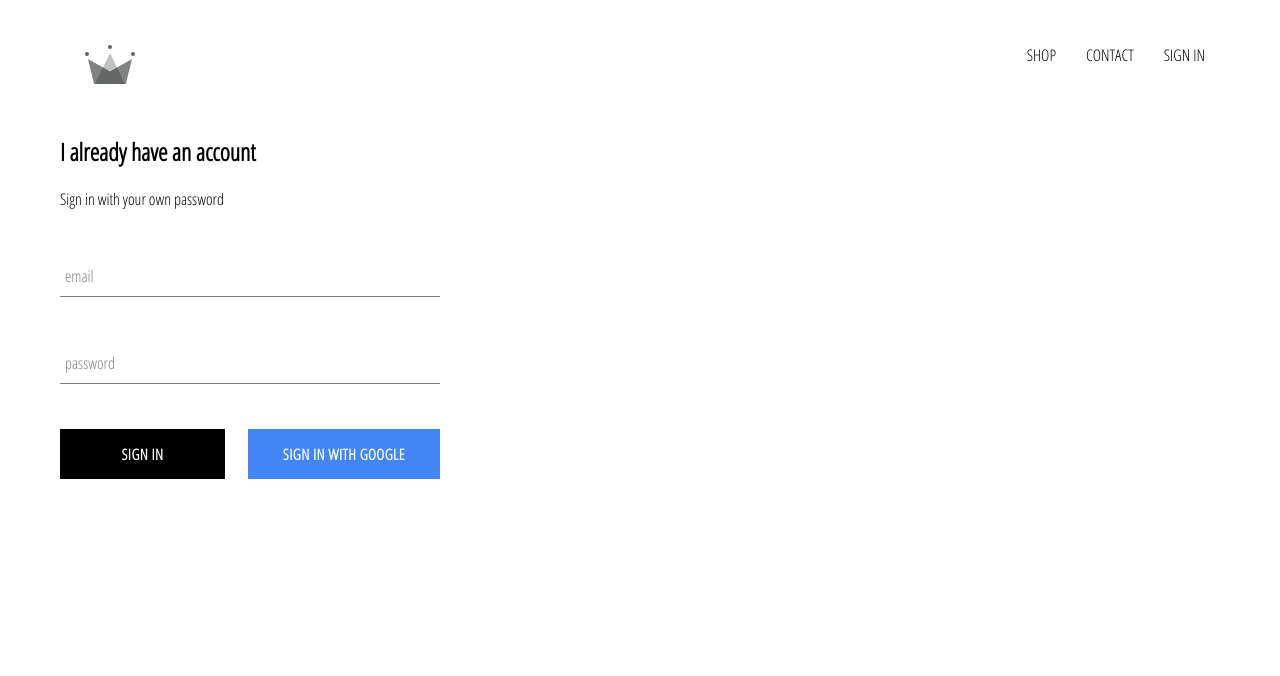
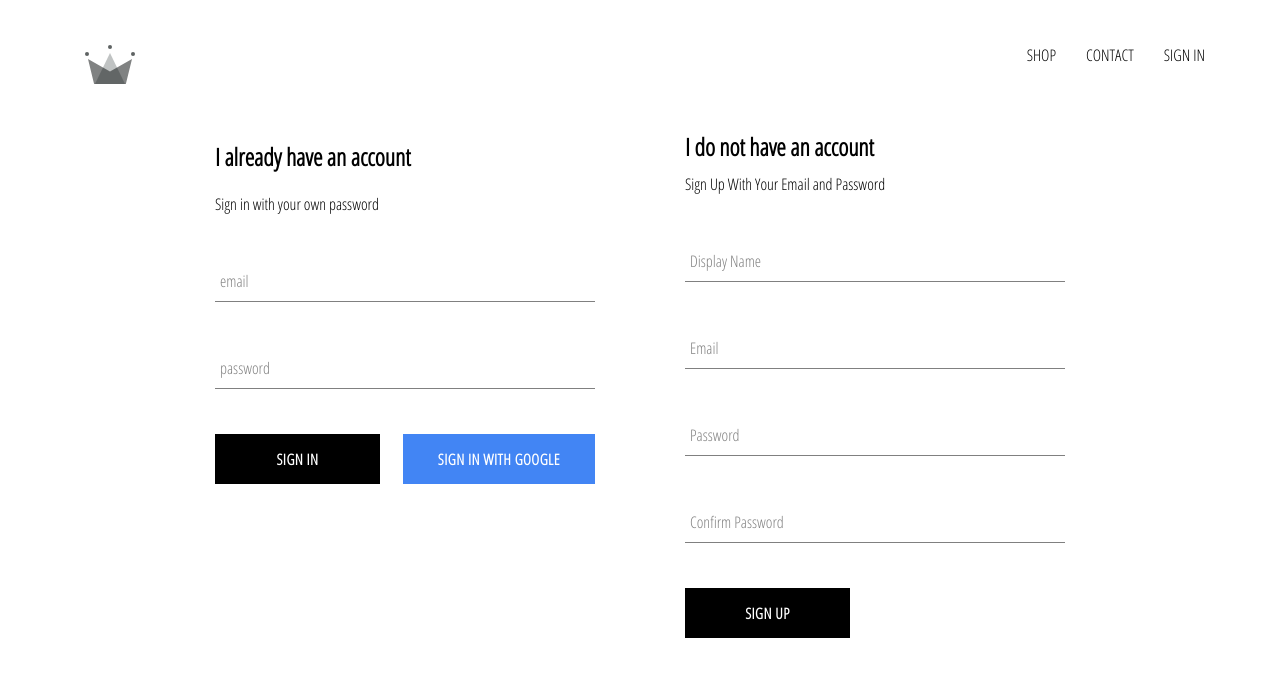
Before and after one commit to enhao25/e-commerce-react, a React (Create React App) app: page /signin in a window 1280 px wide. Shown: the top 676 px of the page. Built offline with nearby package versions, Linux system fonts and the light colour scheme; no server answers.

Commit message:
Sign in and Sign out function with firebase database

```diff
--- a/src/App.js
+++ b/src/App.js
@@ -10,7 +10,7 @@
 import Header from './Component/Header/Header';
 import SignInAndSignUp from './Page/SignIn-SignUpPage/SignIn-SignUpPage';
 
-import { auth } from './Firebase/Firebase';
+import { auth, CreateUserProfileDocument } from './Firebase/Firebase';
 
 class App extends React.Component {
   constructor() {
@@ -24,9 +24,25 @@
   unsubsribleFromAuth = null;
 
   componentDidMount() {
-    this.unsubsribleFromAuth = auth.onAuthStateChanged(user => {
-      this.setState({ currentUser: user })
-      console.log(user);
+    this.unsubsribleFromAuth = auth.onAuthStateChanged(async userAuth => {
+      // If there is a user logged in
+      if (userAuth) {
+        const userRef = await CreateUserProfileDocument(userAuth);
+
+        userRef.onSnapshot(snapshot => {
+          // Setstate is async
+          this.setState({
+            currentUser: snapshot.id,
+            ...snapshot.data()
+          }, () => {
+            console.log(this.state);
+          })
+        });
+      }
+      // If there is no current user
+      else {
+        this.setState({ currentUser: null })
+      }
     })
   }
 
--- a/src/Component/Sign-In/Sign-In.jsx
+++ b/src/Component/Sign-In/Sign-In.jsx
@@ -3,7 +3,7 @@
 import './Sign-In.scss'
 import FormInput from '../Form-input/Form-input';
 import CustomButton from '../CustomButton/CustomButton';
-import { signInWithGoogle } from '../../Firebase/Firebase';
+import { auth, signInWithGoogle } from '../../Firebase/Firebase';
 
 class SignIn extends React.Component {
     constructor(props) {
@@ -15,10 +15,20 @@
         }
     }
 
-    handleEvent = event => {
+    handleSubmit = async event => {
         event.preventDefault();
 
-        this.setState({ email: '', password: '' })
+        const { email, password } = this.state;
+
+        try {
+            await auth.signInWithEmailAndPassword(email, password);
+            this.setState({
+                email: '',
+                password: ''
+            })
+        } catch (error) {
+            console.log(error);
+        }
     }
 
     handleChange = event => {
@@ -32,7 +42,7 @@
             <div className='sign-in'>
                 <h2>I already have an account</h2>
                 <span>Sign in with your own password</span>
-                <form onSubmit={this.handleEvent}>
+                <form onSubmit={this.handleSubmit}>
                     <FormInput
                         name="email"
                         type="email"
@@ -49,7 +59,7 @@
                         required />
                     <div className="buttons">
                         <CustomButton type="submit"> Sign In </CustomButton>
-                        <CustomButton onClick={signInWithGoogle} isGoogleSignIn> Sign In With Google </CustomButton>
+                        <CustomButton type="button" onClick={signInWithGoogle} isGoogleSignIn> Sign In With Google </CustomButton>
                     </div>
                 </form>
             </div>
--- /dev/null
+++ b/src/Component/SignUp/SignUp.jsx
@@ -0,0 +1,93 @@
+import React from 'react';
+
+import './SignUp.scss';
+import { auth, CreateUserProfileDocument } from '../../Firebase/Firebase';
+import FormInput from '../Form-input/Form-input';
+import CustomButton from '../CustomButton/CustomButton';
+
+class SignUp extends React.Component {
+    constructor() {
+        super();
+
+        this.state = {
+            displayName: "",
+            email: '',
+            password: '',
+            confirmPassword: ''
+        }
+    }
+
+    handleSubmit = async event => {
+        event.preventDefault();
+
+        const { displayName, email, password, confirmPassword } = this.state;
+
+        if (password !== confirmPassword) {
+            alert("Password don't match");
+            return ;
+        }
+        try {
+            const { user } = await auth.createUserWithEmailAndPassword(email, password);
+
+            await CreateUserProfileDocument(user, {displayName});
+
+            // This also helps to clear up the form
+            this.setState({
+                displayName: "",
+                email: '',
+                password: '',
+                confirmPassword: ''
+            })
+        } catch(error) {
+            console.log(error)
+        }
+    }
+
+    handleChange = event => {
+        const { name, value } = event.target;
+
+        this.setState({[name]: value});
+    }
+    render() {
+        const { displayName, email, password, confirmPassword } = this.state;
+        return (
+            <div className='sign-up'>
+                <h2 className='title'> I do not have an account</h2>
+                <span>Sign Up With Your Email and Password</span>
+                <form className='sign-up-form' onSubmit={this.handleSubmit}>
+                    <FormInput
+                        type="text"
+                        name="displayName"
+                        value={displayName}
+                        onChange={this.handleChange}
+                        label="Display Name"
+                        required />
+                    <FormInput
+                        type="email"
+                        name="email"
+                        value={email}
+                        onChange={this.handleChange}
+                        label="Email"
+                        required />
+                    <FormInput
+                        type="password"
+                        name="password"
+                        value={password}
+                        onChange={this.handleChange}
+                        label="Password"
+                        required />
+                    <FormInput
+                        type="password"
+                        name="confirmPassword"
+                        value={confirmPassword}
+                        onChange={this.handleChange}
+                        label="Confirm Password"
+                        required />
+                    <CustomButton type="submit"> SIGN UP </CustomButton>
+                </form>
+            </div>
+        )
+    }
+}
+
+export default SignUp;
--- /dev/null
+++ b/src/Component/SignUp/SignUp.scss
@@ -0,0 +1,9 @@
+.sign-up {
+    display: flex;
+    flex-direction: column;
+    width: 380px;
+
+    .title {
+      margin: 10px 0;
+    }
+  }
--- a/src/Firebase/Firebase.js
+++ b/src/Firebase/Firebase.js
@@ -13,6 +13,33 @@
     measurementId: "G-K9XP8GKMFX"
 };
 
+export const CreateUserProfileDocument = async (userAuth, additionalData) => {
+    if (!userAuth) return; // This means the user signed out, hence dont do anything
+
+    const userRef = firestore.doc(`users/${userAuth.uid}`);
+
+    const snapshot = await userRef.get();
+
+    if (!snapshot.exists) {
+        // Create user data into database
+        const { displayName, email } = userAuth;
+        const createdAt = new Date();
+
+        try {
+            await userRef.set({
+                displayName,
+                email,
+                createdAt,
+                ...additionalData
+            })
+        } catch(error) {
+            console.log('error creating user', error.message);
+        }
+    }
+
+    return userRef;
+}
+
 firebase.initializeApp(config);
 
 export const auth = firebase.auth();
--- a/src/Page/SignIn-SignUpPage/SignIn-SignUpPage.jsx
+++ b/src/Page/SignIn-SignUpPage/SignIn-SignUpPage.jsx
@@ -2,10 +2,12 @@
 
 import './SignIn-SignUpPage.scss';
 import SignIn from '../../Component/Sign-In/Sign-In';
+import SignUp from '../../Component/SignUp/SignUp';
 
 const SignInAndSignUp = () => (
     <div className='sign-in-and-sign-up'>
         <SignIn />
+        <SignUp />
     </div>
 )
 
--- a/src/Page/SignIn-SignUpPage/SignIn-SignUpPage.scss
+++ b/src/Page/SignIn-SignUpPage/SignIn-SignUpPage.scss
@@ -0,0 +1,6 @@
+.sign-in-and-sign-up {
+    width: 850px;
+    display: flex;
+    justify-content: space-between;
+    margin: 30px auto;
+}
```
